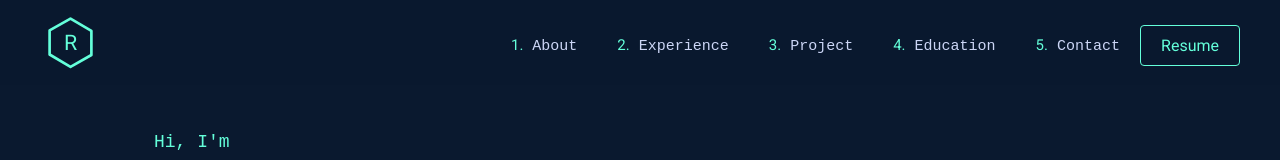
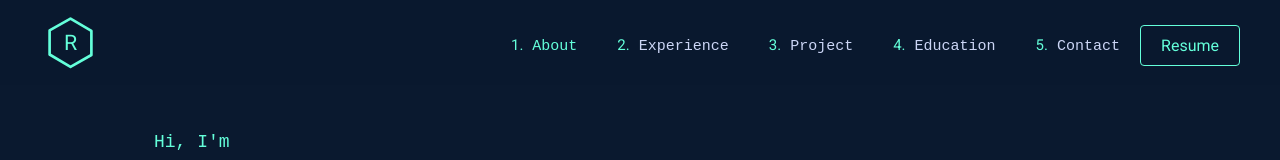
Before and after one commit to ra463/Portfolio-v2, a React (Create React App) app: page / in a window 1280 px wide. In both pictures the pointer is over the link 544 px from the left and 45 px from the top of the page. Shown: the top 160 px of the page. Built offline with nearby package versions, Linux system fonts and the light colour scheme.

Commit message:
Update Main.scss

```diff
--- a/src/components/Main.scss
+++ b/src/components/Main.scss
@@ -58,6 +58,10 @@
                     font-family: "SF Mono", "Fira Code", "Fira Mono", "Roboto Mono", monospace;
                     color: #ccd6f6;
                     margin: 0;
+
+                    &:hover {
+                        color: #64ffda;
+                    }
 
                     span {
                         color: #64ffda;
```
